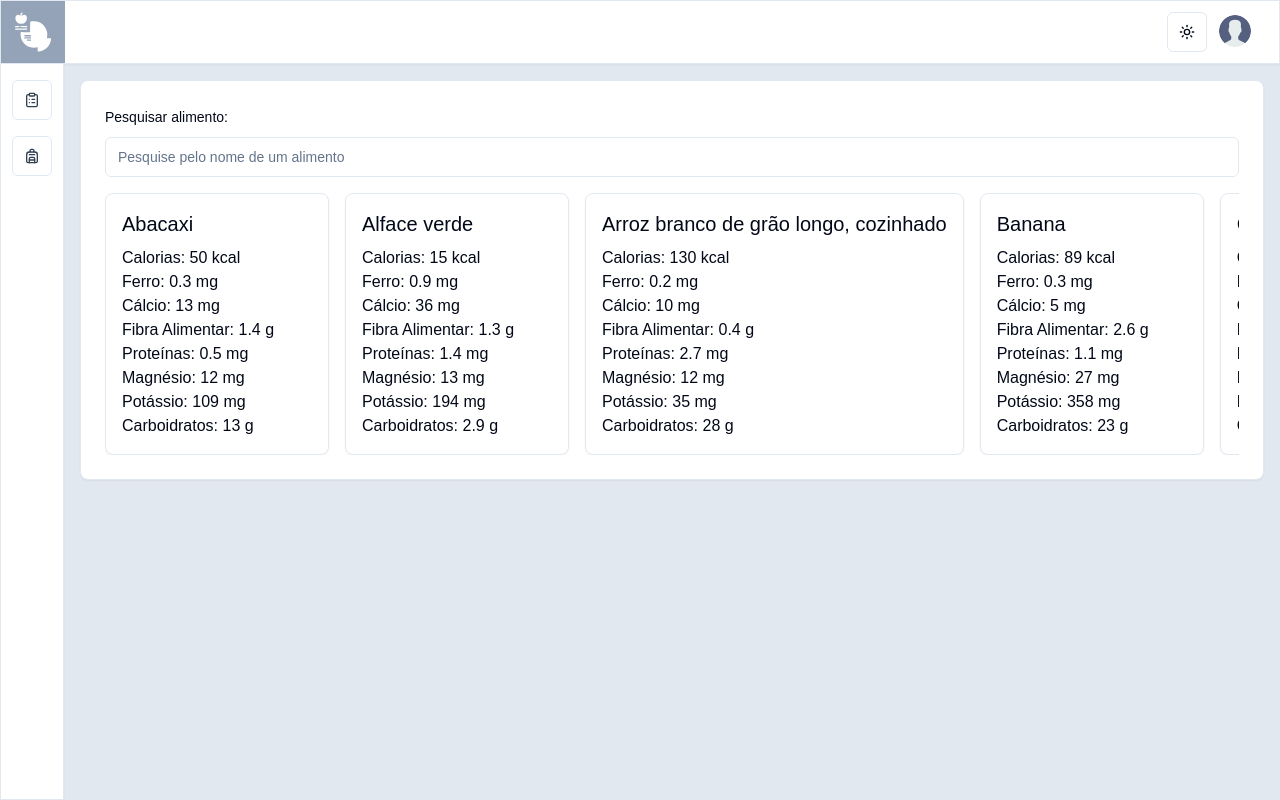
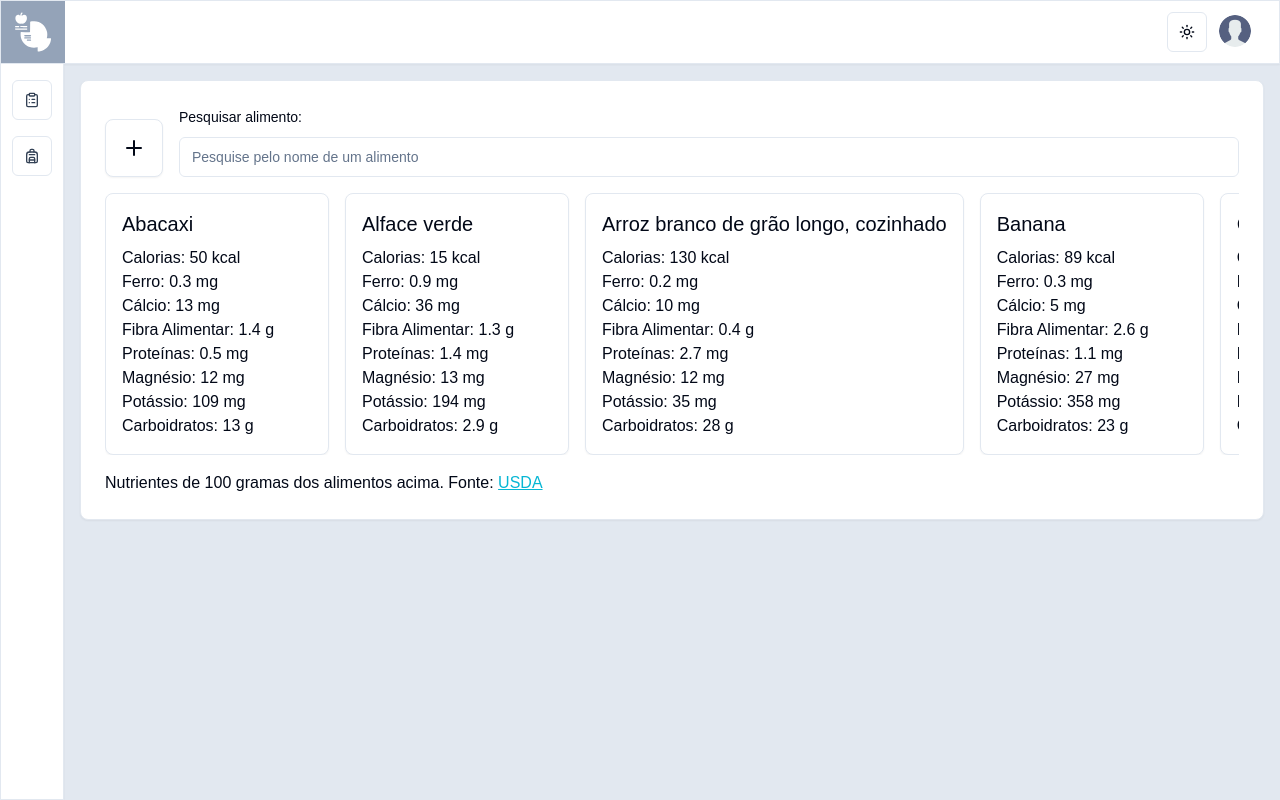
Before and after one commit to Paulo-Mikhael/nutri-plus-dashboard, a Next.js app: page /diet in a window 1280 px wide. Built offline with nearby package versions, Linux system fonts and the light colour scheme.

Commit message:
Botão adicionar

```diff
--- /dev/null
+++ b/components/Dialog/index.tsx
@@ -0,0 +1,17 @@
+import type { ReactNode } from "react";
+import { DialogContent, DialogTrigger, Dialog as DialogUI } from "../ui/dialog";
+
+interface DialogProps {
+  trigger: ReactNode;
+  children: ReactNode;
+  maxWidth?: string;
+}
+
+export function Dialog({ trigger, children, maxWidth }: DialogProps) {
+  return (
+    <DialogUI>
+      <DialogTrigger>{trigger}</DialogTrigger>
+      <DialogContent className={maxWidth ? maxWidth : "sm:max-w-[600px]"}>{children}</DialogContent>
+    </DialogUI>
+  );
+}
--- /dev/null
+++ b/components/FoodsCard/FoodsList/FoodInput/FoodsDialog.tsx
@@ -0,0 +1,18 @@
+import { Dialog } from "@/components/Dialog";
+import { Button } from "@/components/ui/button";
+import { DialogClose, DialogHeader } from "@/components/ui/dialog";
+import type { ReactNode } from "react";
+
+export function FoodsDialog({ children }: { children: ReactNode }) {
+  return (
+    <Dialog trigger={children} maxWidth="max-w-72">
+      <DialogHeader>Adicionar nova:</DialogHeader>
+      <DialogClose>
+        <div className="flex gap-2">
+          <Button className="flex-grow">Comida</Button>
+          <Button className="flex-grow">Refeição</Button>
+        </div>
+      </DialogClose>
+    </Dialog>
+  );
+}
--- /dev/null
+++ b/components/FoodsCard/FoodsList/FoodInput/index.tsx
@@ -0,0 +1,34 @@
+import { InputForm } from "@/components/InputForm";
+import { Tooltip } from "@/components/Tooltip";
+import { Card } from "@/components/ui/card";
+import { Plus } from "lucide-react";
+import type { UseFormReturn } from "react-hook-form";
+import { FoodsDialog } from "./FoodsDialog";
+
+interface FoodInputProps {
+  form: UseFormReturn<{
+    foodName: string | null;
+  }>;
+}
+
+export function FoodInput({ form }: FoodInputProps) {
+  return (
+    <span className="flex gap-4 items-end">
+      <FoodsDialog>
+        <Tooltip tipText="Adicionar novo alimento ou refeição">
+          <Card className="flex justify-center items-center p-4 cursor-pointer">
+            <Plus className="size-6" />
+          </Card>
+        </Tooltip>
+      </FoodsDialog>
+      <span className="flex-grow">
+        <InputForm
+          form={form}
+          label="Pesquisar alimento:"
+          name="foodName"
+          placeholder="Pesquise pelo nome de um alimento"
+        />
+      </span>
+    </span>
+  );
+}
--- a/components/FoodsCard/FoodsList/index.tsx
+++ b/components/FoodsCard/FoodsList/index.tsx
@@ -12,7 +12,7 @@ export function FoodsList({ searchedName }: { searchedName: string }) {
   });
 
   return (
-    <div className="w-full flex gap-4 overflow-x-scroll scrollbar-none">
+    <div className="w-full flex gap-4 overflow-x-scroll">
       {filteredFoods.map((food) => (
         <FoodItemInfoCard key={food.id} {...food} />
       ))}
--- a/components/FoodsCard/index.tsx
+++ b/components/FoodsCard/index.tsx
@@ -3,8 +3,8 @@
 import { zodResolver } from "@hookform/resolvers/zod";
 import { useForm } from "react-hook-form";
 import { z } from "zod";
-import { InputForm } from "../InputForm";
 import { FoodsList } from "./FoodsList";
+import { FoodInput } from "./FoodsList/FoodInput";
 
 const formSchema = z.object({
   foodName: z.string().min(1).nullable(),
@@ -25,13 +25,18 @@ export function FoodsCard() {
       onSubmit={form.handleSubmit((data) => console.log(data.foodName))}
       className="w-full flex flex-col gap-4"
     >
-      <InputForm
-        form={form}
-        label="Pesquisar alimento:"
-        name="foodName"
-        placeholder="Pesquise pelo nome de um alimento"
-      />
+      <FoodInput form={form} />
       <FoodsList searchedName={foodName ? foodName : ""} />
+      <h3>
+        Nutrientes de 100 gramas dos alimentos acima. Fonte:{" "}
+        <a
+          className="underline text-cyan-500"
+          target="_blank"
+          href="https://fdc.nal.usda.gov/food-search?type=Foundation&query="
+        >
+          USDA
+        </a>
+      </h3>
     </form>
   );
 }
--- a/components/UserInfosDialog/index.tsx
+++ b/components/UserInfosDialog/index.tsx
@@ -2,14 +2,11 @@
 
 import { Button } from "@/components/ui/button";
 import {
-  Dialog,
   DialogClose,
-  DialogContent,
   DialogDescription,
   DialogFooter,
   DialogHeader,
   DialogTitle,
-  DialogTrigger,
 } from "@/components/ui/dialog";
 import { zodResolver } from "@hookform/resolvers/zod";
 import { useRef, type ReactNode } from "react";
@@ -24,6 +21,7 @@ import { useSetUserObjective } from "@/hooks/use-set-user-objective";
 import { useSetUserHeight } from "@/hooks/use-set-user-height";
 import { useSetUserWeight } from "@/hooks/use-set-user-weight";
 import { submitHeightWeight } from "@/utils/submitHeightWeight";
+import { Dialog } from "../Dialog";
 
 const requiredMessage = "Esse campo é obrigatório";
 const formSchema = z.object({
@@ -86,14 +84,12 @@ export function UserInfosDialog({ children }: { children: ReactNode }) {
   }
 
   return (
-    <Dialog>
-      <DialogTrigger asChild>{children}</DialogTrigger>
-      <DialogContent className="sm:max-w-[600px]">
+    <Dialog trigger={children}>
       <form className="flex flex-col gap-4" onSubmit={form.handleSubmit(onSubmit)}>
         <DialogHeader>
           <DialogTitle>Informações Pessoais</DialogTitle>
           <DialogDescription>
-              Insira seu gênero e idade para personalizar ainda mais seu dashboard.
+            Insira alguns dados sobre você para obter mais informações em seu dashboard.
           </DialogDescription>
         </DialogHeader>
         <DialogInfosForm form={form} />
@@ -106,7 +102,6 @@ export function UserInfosDialog({ children }: { children: ReactNode }) {
           </DialogClose>
         </DialogFooter>
       </form>
-      </DialogContent>
     </Dialog>
   );
 }
```
Lines whose indentation alone changed are shown as unchanged.
